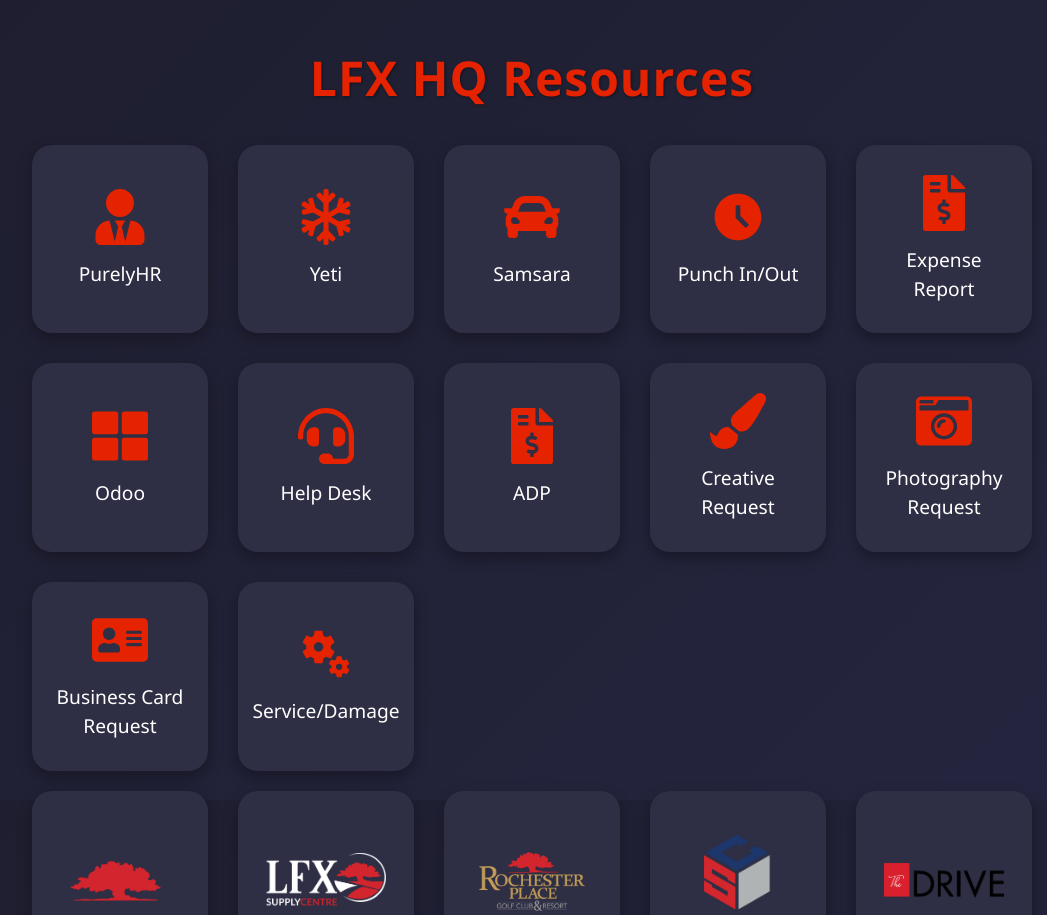
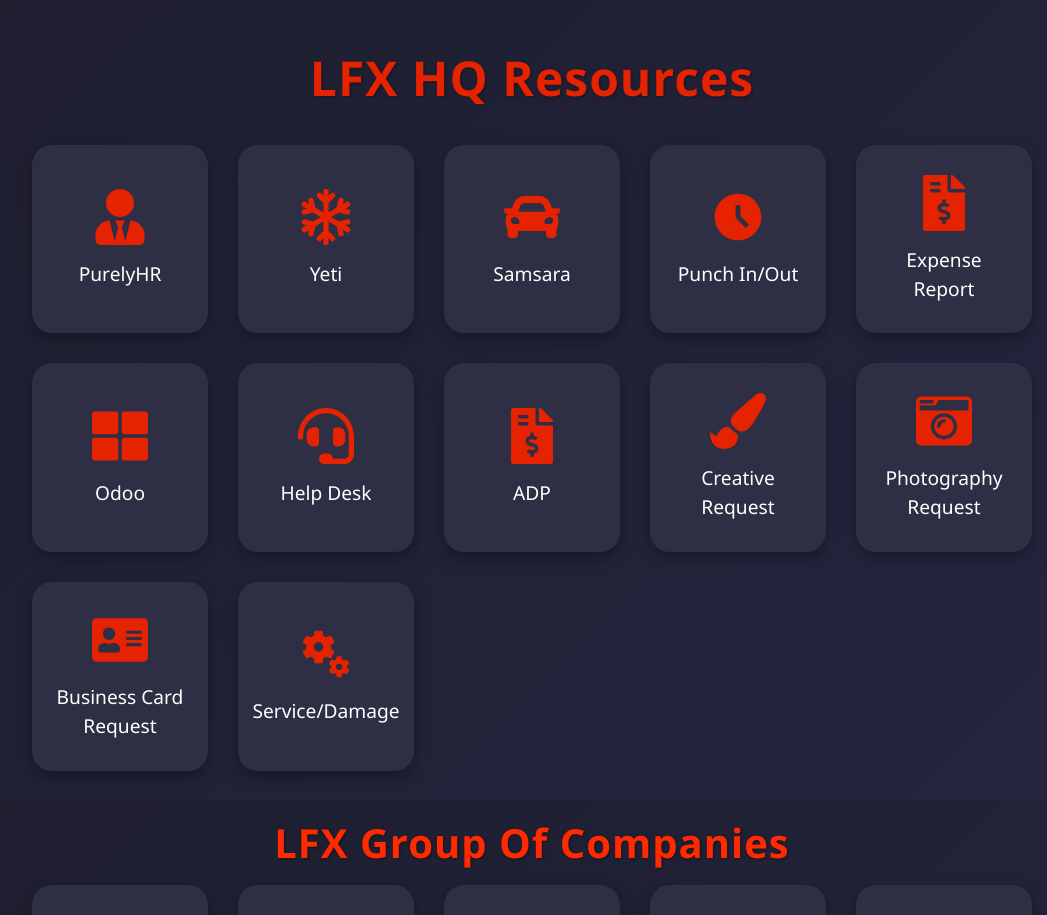
Before and after one commit to lfxgit/LFX_HQ_Resources, a React (Vite) app: page / in a window 1280 px wide. Shown: the top 915 px of the page, without its empty margins (108-1155 px from the left). Built offline with nearby package versions, Linux system fonts and the light colour scheme.

Commit message:
Added second title

```diff
--- a/src/App.css
+++ b/src/App.css
@@ -150,3 +150,12 @@
   object-fit: contain;
   display: block;
 }
+
+.companies-title {
+  font-size: 2.5rem;      /* match the top h1 */
+  font-weight: bold;      /* same boldness */
+  text-align: center;     /* center align */
+  color: #ff2a00;         /* match your theme red */
+  margin-top: 50px;
+  margin-bottom: 20px;
+}
--- a/src/App.jsx
+++ b/src/App.jsx
@@ -114,8 +114,10 @@
         </ExternalLink>
       </div>
 
+
+      {/* Section title for group of companies */}
+      <h1 className="companies-title">LFX Group Of Companies</h1>
       <div className="links">
-
         <ExternalLink url="https://thedrivemagazine.com/">
           <img src={GroupLogo} alt="Group Logo" className="card-img" />
         </ExternalLink>
@@ -136,6 +138,8 @@
           <img src={DriveLogo} alt="The Drive" className="card-img" />
         </ExternalLink>
       </div>
+
+
     </div>
   );
 }
```
